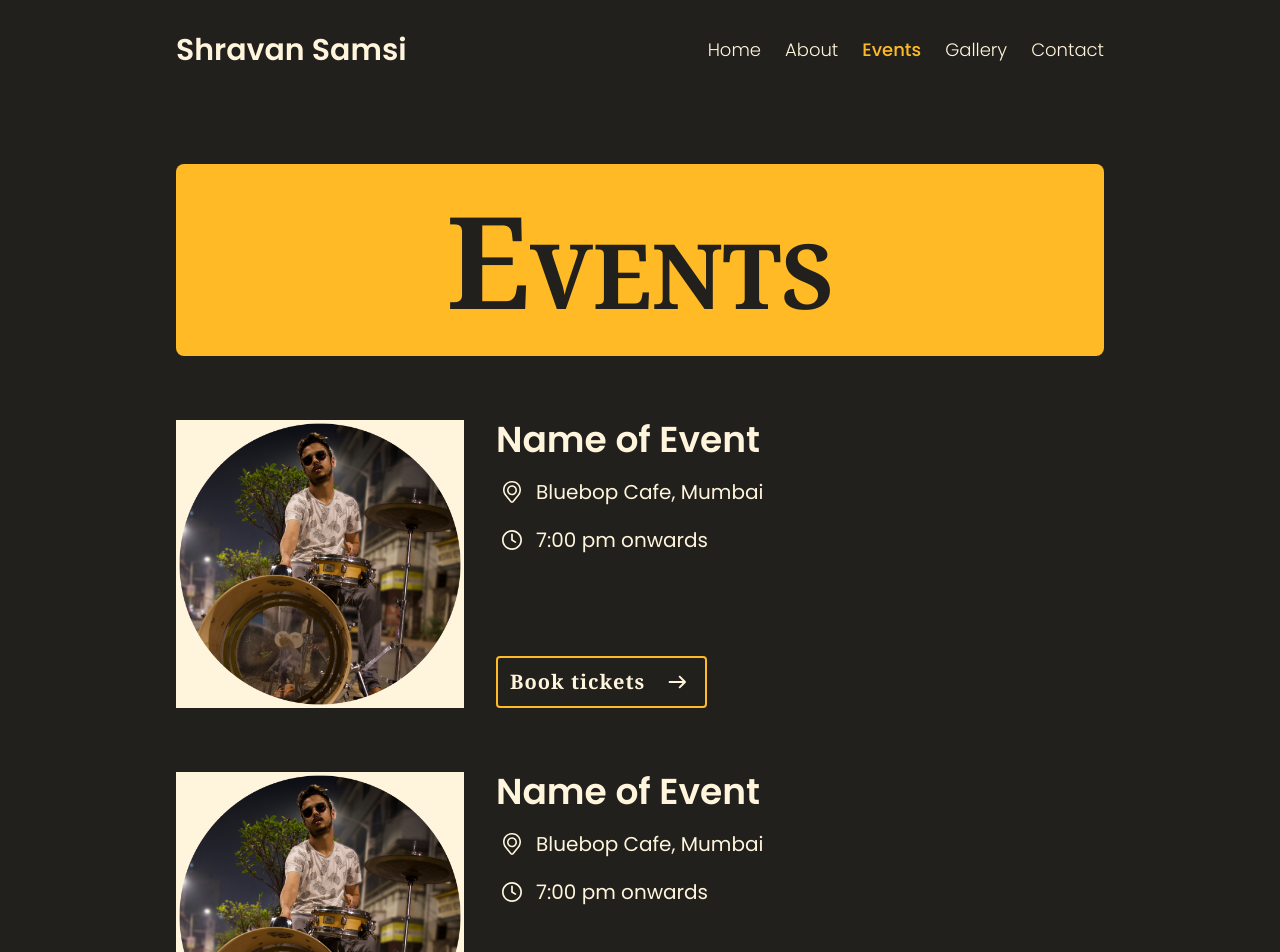
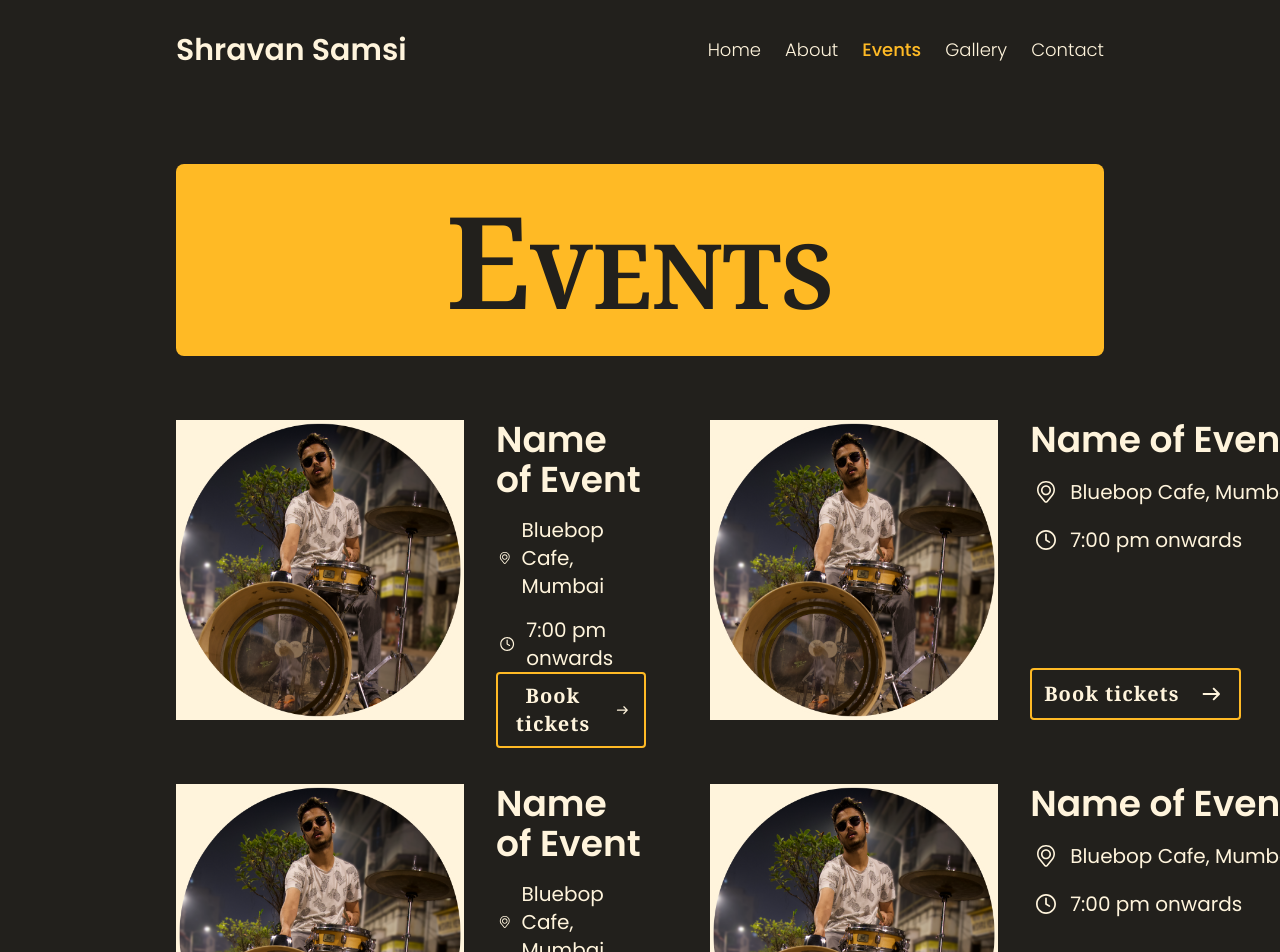
Before and after one commit to NeeshSamsi/shravansamsi, a Next.js app: page /events in a window 1280 px wide. Shown: the top 952 px of the page. Built offline with nearby package versions, Linux system fonts and the light colour scheme; what tailwind-hamburgers would draw is missing.

Commit message:
feat: Custom grid-cols class for events page grid

```diff
--- a/styles/globals.css
+++ b/styles/globals.css
@@ -5,3 +5,7 @@
 .font-smallcaps {
   font-variant: small-caps;
 }
+
+.grid-cols-events {
+  grid-template-columns: auto max-content;
+}
```
